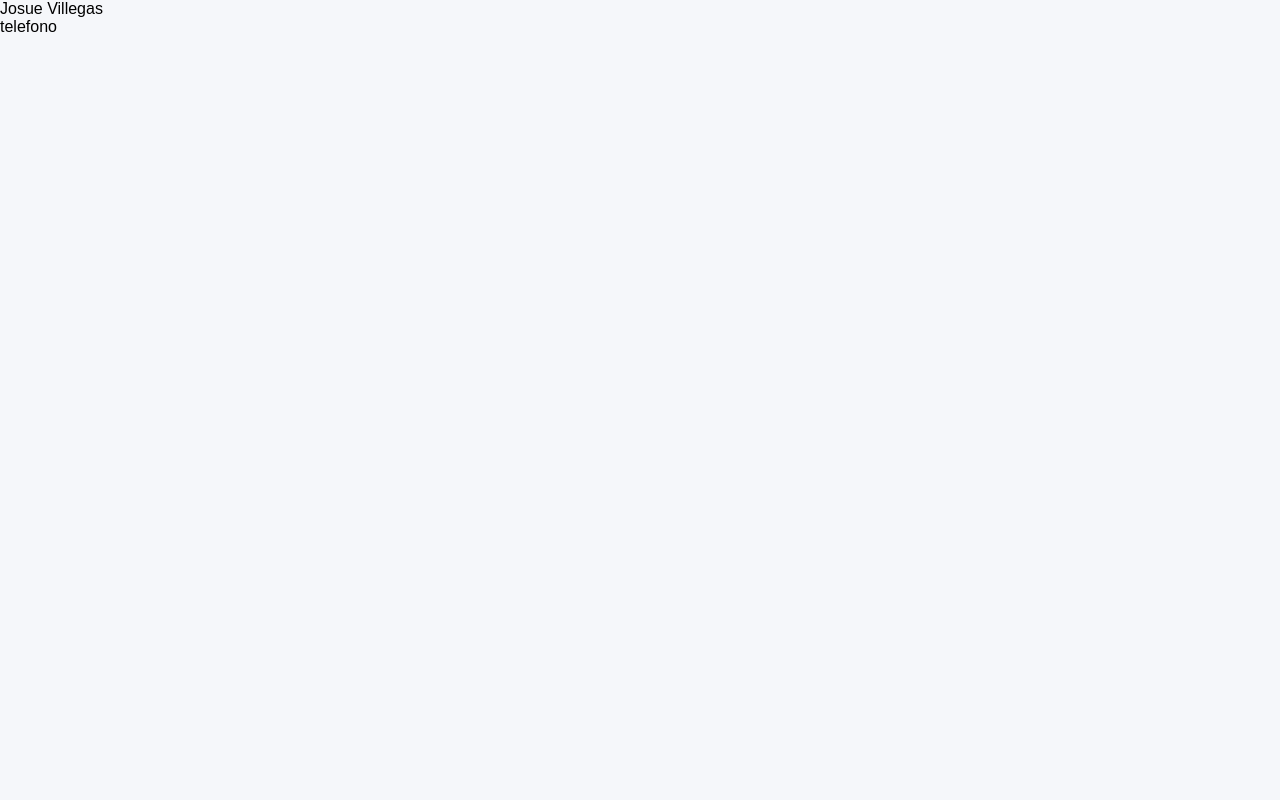
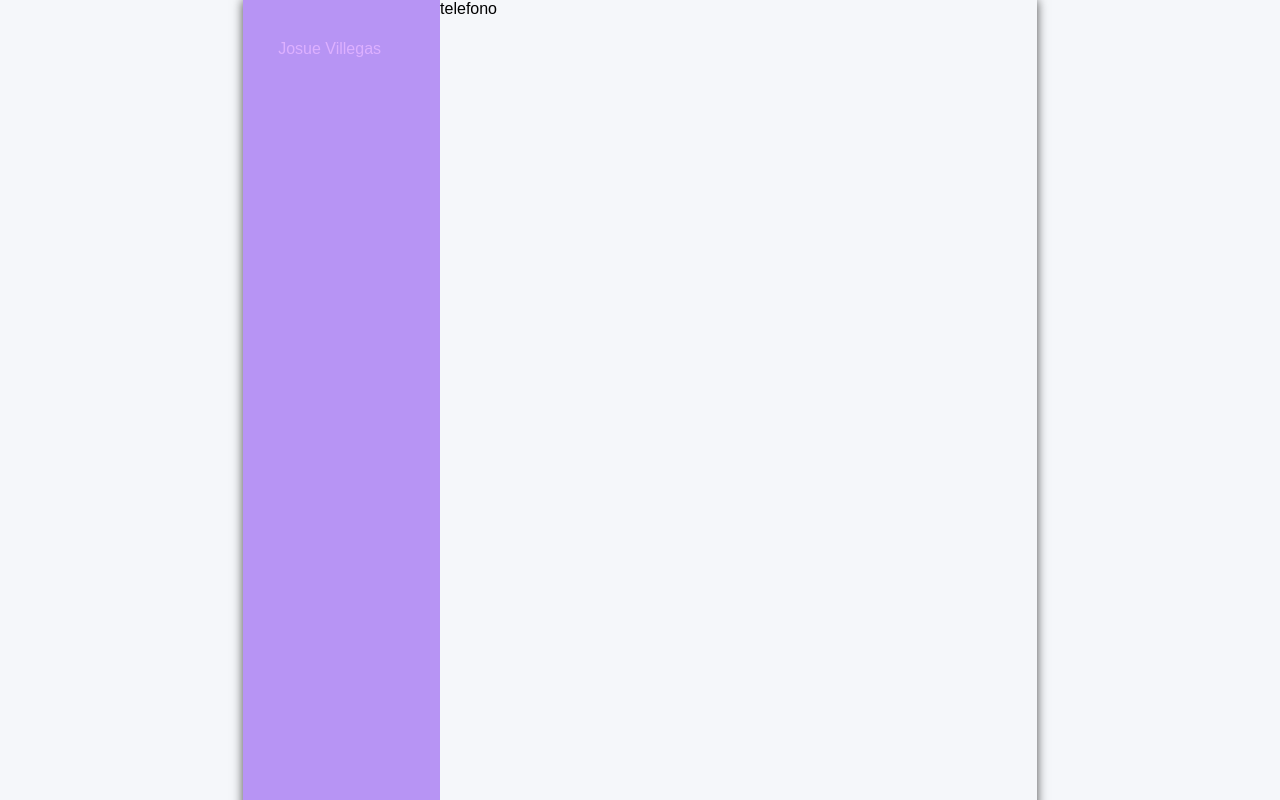
Before and after one commit to JosueVillegas19/8SISCMA2024, a plain HTML site: page Curriculum/Curriculum.html in a window 1280 px wide. Shown: the top 800 px of the page. Drawn offline with Linux system fonts and the light colour scheme.

Commit message:
Curriculum

```diff
--- a/Curriculum/Curriculum.html
+++ b/Curriculum/Curriculum.html
@@ -2,10 +2,9 @@
 <html lang="en">
 <head>
     <meta charset="UTF-8">
-    <meta http-equiv="X-UA-Compatible" content="IE=edge">
     <meta name="viewport" content="width=device-width, initial-scale=1.0">
+    <link rel="stylesheet" href="./css/style.css">
     <title>Curriculum</title>
-    <link rel="stylesheet" href="./css/style.css">
 </head>
 <body>
     <div class="Container">
--- a/Curriculum/css/style.css
+++ b/Curriculum/css/style.css
@@ -9,7 +9,7 @@ body {
     background-color: #F5F7FA;
 }
 
-.container {
+.Container {
     margin: auto;
     display: grid;
     grid-template-columns: 0.33fr 1fr;
@@ -19,7 +19,7 @@ body {
     box-shadow: 0px 0px 10px rgba(0, 0, 0, 0.7);
 }
 
-.container .cuadro1 {
+.Container .cuadro1 {
     padding: 40px 20px;
     padding-left: 35px;
     background-color: #B794F4;
```
